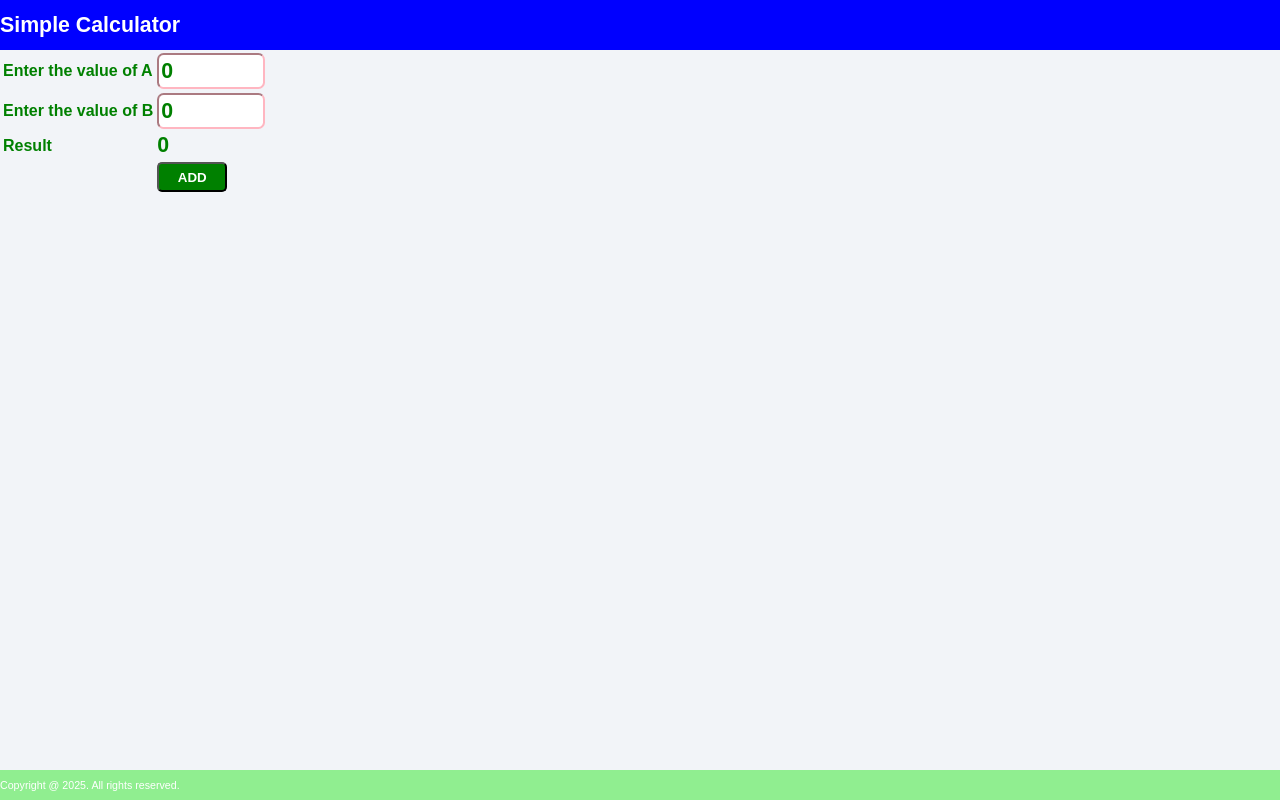
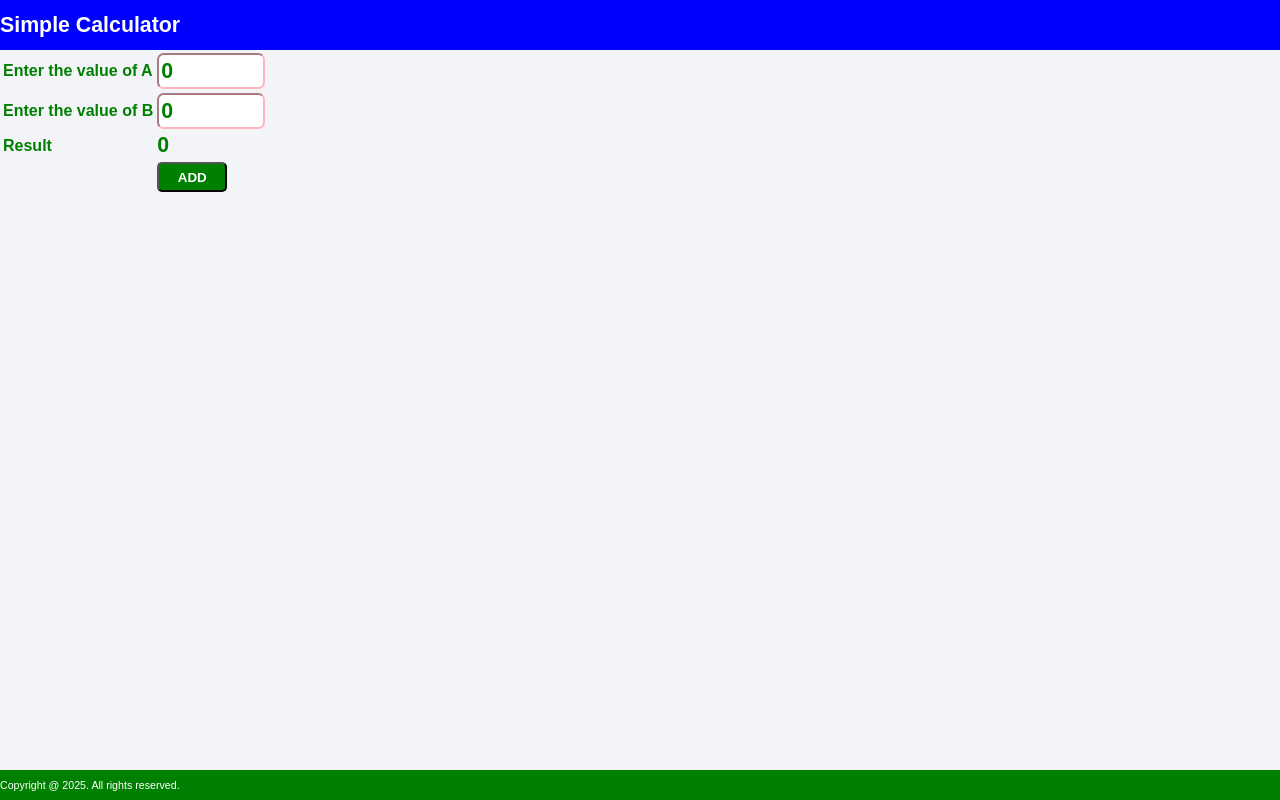
Before and after one commit to INAVOLU-VISHNU-SATHWIK/calc-frontend1, a React (Vite) app: page / in a window 1280 px wide. Built offline with nearby package versions, Linux system fonts and the light colour scheme.

Commit message:
Update App.css

```diff
--- a/src/App.css
+++ b/src/App.css
@@ -12,7 +12,7 @@ footer{
   height: 30px;
   line-height: 30px;
   font-size: 8pt;
-  background: lightgreen;
+  background:green;
   color: white;
 }
 section{
```
